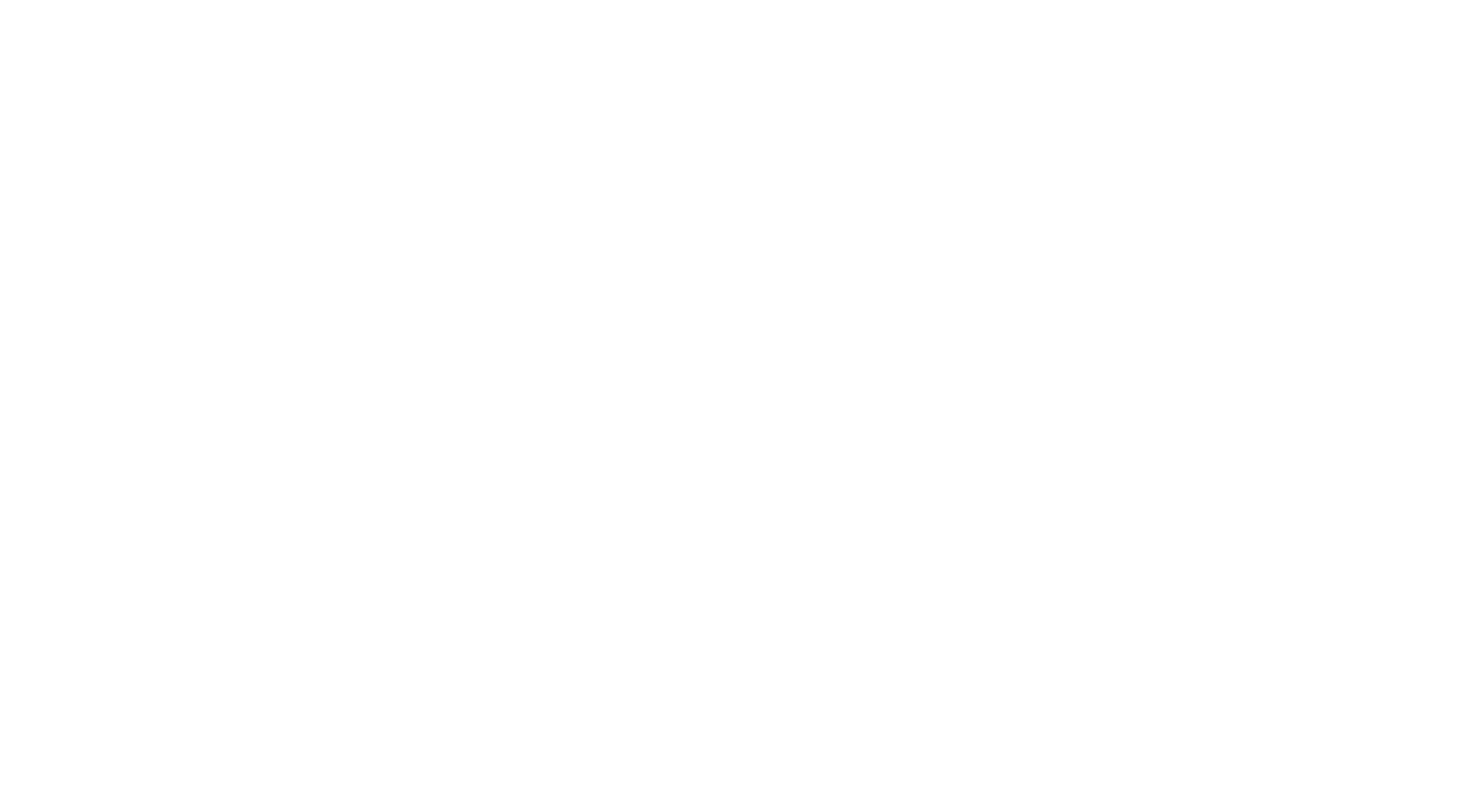
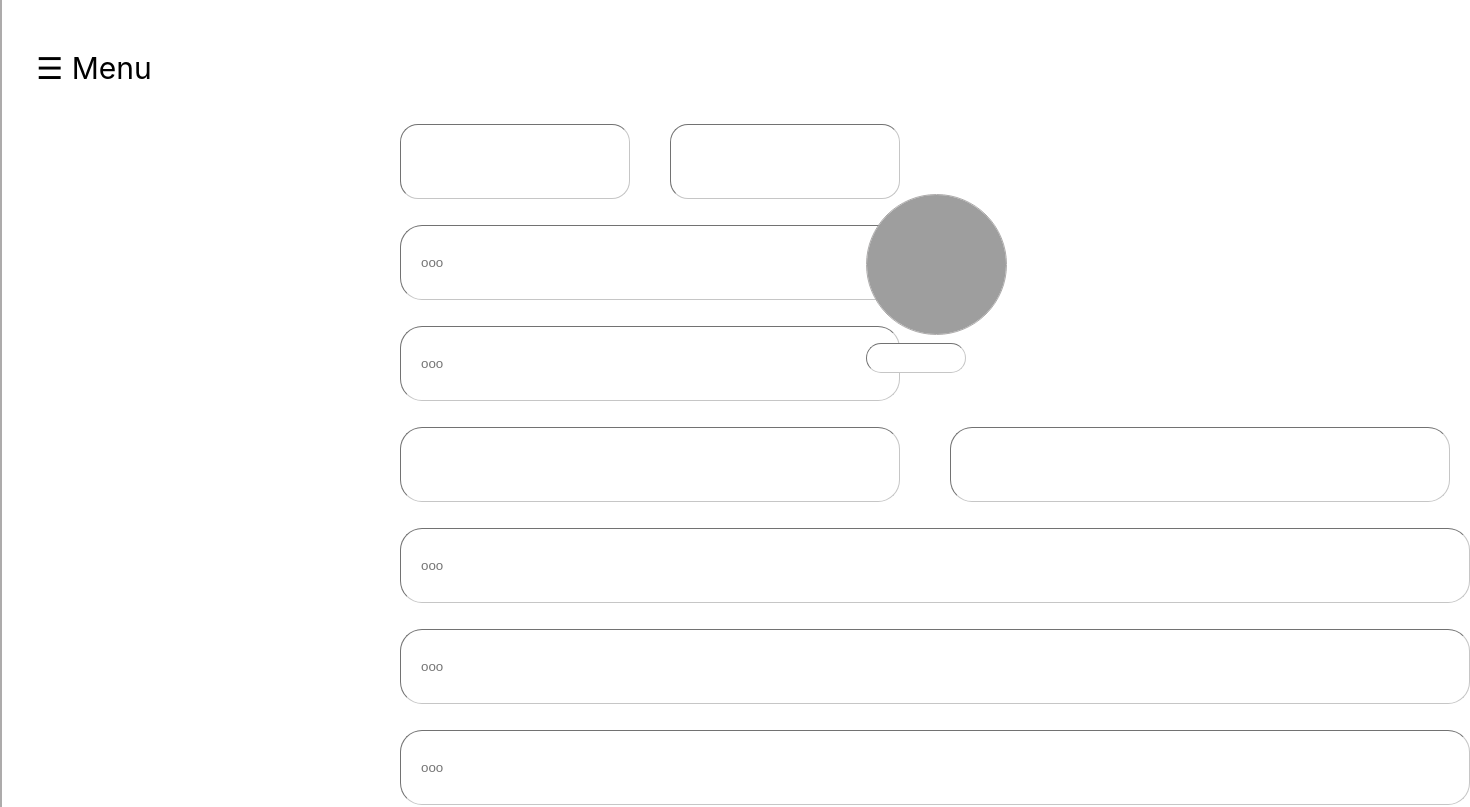
Before and after one commit to FranzGuanaco/ManagementApp, a React (Create React App) app in the folder management-app/: page /EditAccount in a window 1280 px wide. Before the commit this address had no page. Shown: the top 807 px of the page, 1470 px wide, since content can reach past the window. Built offline with nearby package versions, Linux system fonts and the light colour scheme; grey boxes are pictures that could not be loaded.

Commit message:
EditAccount page done

```diff
--- a/management-app/src/App.js
+++ b/management-app/src/App.js
@@ -5,6 +5,7 @@ import Homepage from './Homepage';
 import { BrowserRouter, Routes, Route } from 'react-router-dom';
 import Employee from './Employee';
 import ViewAccount from './ViewAccount';
+import EditAccount from './EditAccount';
 
 function App() {
 
@@ -17,6 +18,7 @@ function App() {
         <Route path='/Homepage' exact element={<Homepage/>} />
         <Route path='/Employee' exact element={<Employee/>} />
         <Route path='/ViewAccount' exact element={<ViewAccount/>} />
+        <Route path='/EditAccount' exact element={<EditAccount/>} />
       </Routes>
       </BrowserRouter>
       </div>
--- /dev/null
+++ b/management-app/src/EditAccount.js
@@ -0,0 +1,82 @@
+import React from 'react';
+import RandomBox from './RandomBox';
+import AlignMenu from './AlignMenu';
+import BackButton from './BackButton';
+import Form from './Form';
+import Pic from './Pic';
+import "./App.css";
+
+function EditAccount () {
+
+    return (
+
+        <div className="home">
+
+    <AlignMenu
+    bottom= "44px"
+    buttonText = "Employees"
+    links ="/Employee"
+    buttonText1 = "Home"
+    links1 ="/Homepage"
+    buttonText2 = "Edit"
+    buttonText3 = "Staffing"
+    buttonText4 = "Calendar"
+    buttonText5 = "Employee"
+    buttonText6 = "Vacancy"
+    buttonText7 = "Mail"
+    />
+
+    <div className="container">
+    <div className="randombox-container">
+    <Form size="75px" width={'230px'} radius={'18px'} />
+    <div style={{marginLeft: '40px'}}>
+    <Form size="75px" width={'230px'} radius={'18px'} />
+    </div>
+    </div>
+
+    <div style={{marginTop:'10px', marginRight:'1000px'}}>
+    <Form size="75px" width={'500px'} radius={'22px'} text='ooo'/>
+    </div>
+    <div style={{marginTop:'10px', marginRight:'1000px'}}>
+    <Form size="75px" width={'500px'} radius={'22px'} text='ooo'/>
+    </div>
+
+    <div className="randombox-container">
+    <div style={{marginTop:'10px'}}>
+    <Form size="75px" width={'500px'} radius={'22px'} />
+    </div>
+    <div style={{marginLeft: '50px', marginTop:'10px'}}>
+    <Form size="75px" width={'500px'} radius={'22px'} />
+    </div>
+    </div>
+
+    <div style={{marginTop:'10px', marginRight:'1000px'}}>
+    <Form size="75px" width={'1070px'} radius={'22px'} text='ooo'/>
+    </div>
+    <div style={{marginTop:'10px', marginRight:'1000px'}}>
+    <Form size="75px" width={'1070px'} radius={'22px'} text='ooo'/>
+    </div>
+    <div style={{marginTop:'10px', marginRight:'1000px'}}>
+    <Form size="75px" width={'1070px'} radius={'22px'} text='ooo'/>
+    </div>
+
+    <div style={{marginTop:'20px'}}>
+    <BackButton/>
+    </div>
+
+    <div className="pic">
+    <div style={{bottom: '20px', marginLeft: '50%' }}>
+    <Pic/>
+    <Form size="30px" width={'100px'} radius={'22px'} />
+    </div>
+      </div>
+        </div>
+        </div>
+
+
+
+    );
+}
+
+
+export default EditAccount;
--- /dev/null
+++ b/management-app/src/Form.js
@@ -0,0 +1,32 @@
+import React from 'react';
+import "./App.css";
+
+const Form = (props) => {
+
+    return (
+            <div className='FormStyle'>
+
+        <input style={{
+                padding: '12px 20px',
+                margin: '8px 0px',
+                borderRadius: props.radius,
+                width: props.width,
+                height: props.size,
+                boxSizing: 'border-box'}}
+                type="text" id="fname" name="firstname" placeholder= {props.text}/>
+
+            </div>
+        );
+    }
+
+    Form.propTypes = {
+
+        radius: '20px',
+        width: '300px',
+        size: '220px',
+        text: 'Data'
+
+    };
+
+
+export default Form;
--- a/management-app/src/RandomBox.js
+++ b/management-app/src/RandomBox.js
@@ -1,11 +1,11 @@
 import React from 'react';
-import PropTypes from 'prop-types';
+import propTypes from 'prop-types';
 
 
 const RandomBox = (props) => {
 
     return (
-            <div
+            <div className='Box'
             style = {{
                 border: '1px solid #adabab',
                 borderRadius: props.radius,
@@ -14,6 +14,7 @@ const RandomBox = (props) => {
                 marginBottom: '14px'
             }}
                 >
+                    test
             </div>
         );
     }
--- a/management-app/src/ViewAccount.js
+++ b/management-app/src/ViewAccount.js
@@ -17,7 +17,6 @@ function ViewAccount () {
 
         buttonText1 = "Home"
         links1 ="/Homepage"
-
         buttonText2 = "Edit"
         buttonText3 = "Staffing"
         buttonText4 = "Calendar"
```
